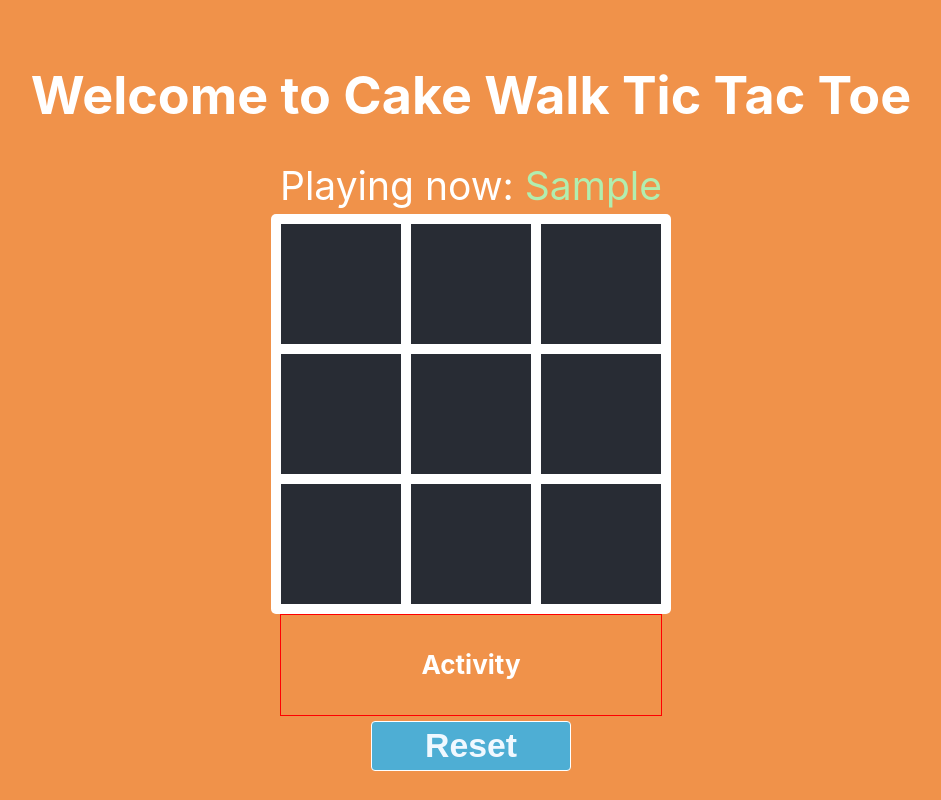
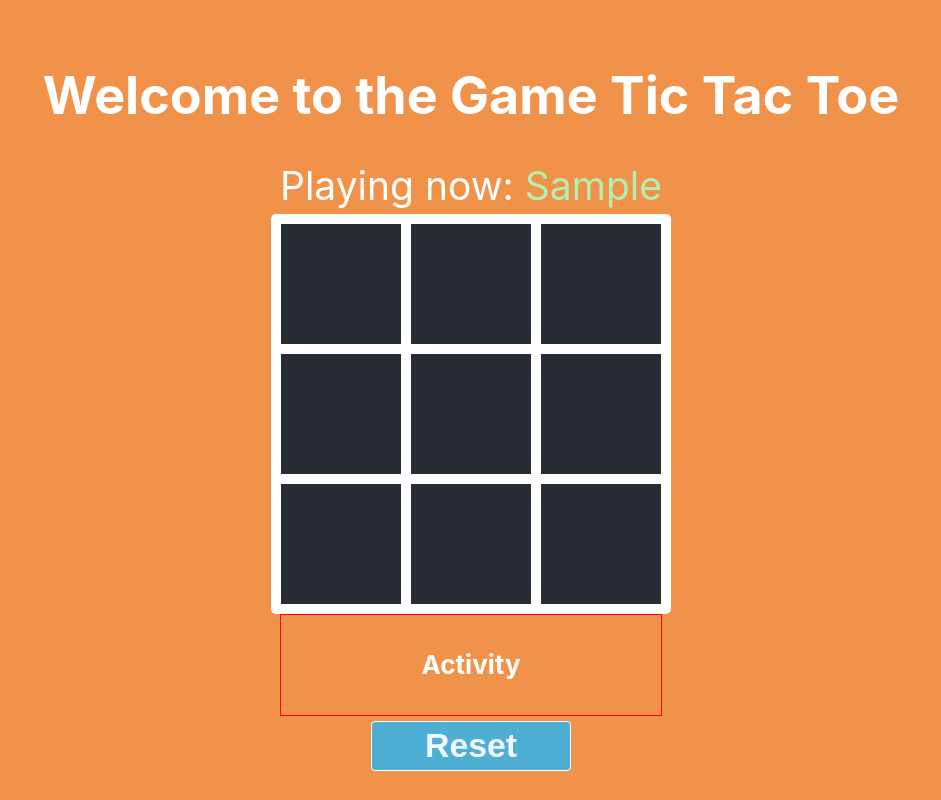
Before and after one commit to sYashcoderz/CakeWalk_Game, a React (Create React App) app: page / in a window 1280 px wide. Both pictures are taken after typing "Sample", "Sample" into the empty fields and a click on the button "Submit". Shown: the whole page, without its empty margins (169-1110 px from the left). Built offline with nearby package versions, Linux system fonts and the light colour scheme.

Commit message:
updated code

```diff
--- a/src/App.js
+++ b/src/App.js
@@ -137,7 +137,7 @@ function App() {
         <GameContext.Provider value={{cells, fun, setFun, formData, emptyGame, setSelectPlayer, setFormData, setGameOver, setWinner, setCells, onCellClick, currentChar, winner, gameOver, winnerCells}} >
         { (!selectPlayer) ? <Dashboard /> :
         <>
-        <h1>Welcome to Cake Walk Tic Tac Toe</h1>
+        <h1>Welcome to the Game Tic Tac Toe</h1>
         <Header />
         <Gameboard />
         <Activity />
--- a/src/components/Header.jsx
+++ b/src/components/Header.jsx
@@ -20,7 +20,9 @@ export const Winner = () => {
     const { winner, formData, currentChar } = useContext(GameContext)
 
     return (
-        <div>Congratulations <span>{winner}</span> <span>{((currentChar == 'X')? `${formData?.firstPlayer}` : `${formData?.secondPlayer}`)}</span>, you WON!</div>
+        <div>Congratulations <span>{winner}</span>
+        {/* <span>{((currentChar == 'X')? `${formData?.firstPlayer}` : `${formData?.secondPlayer}`)}</span>, */}
+         {` you WON!`}</div>
     )
 }
 
```
